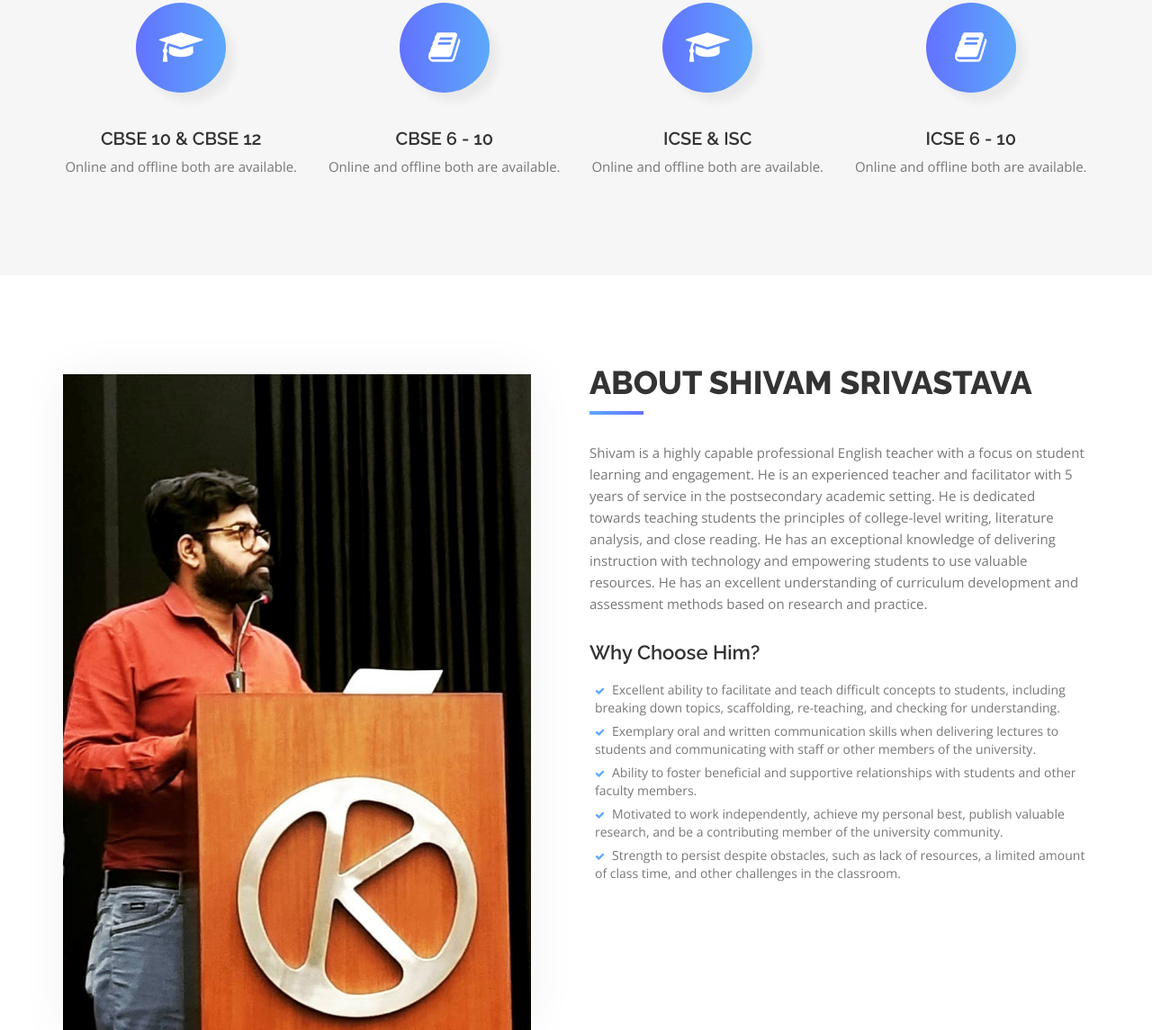
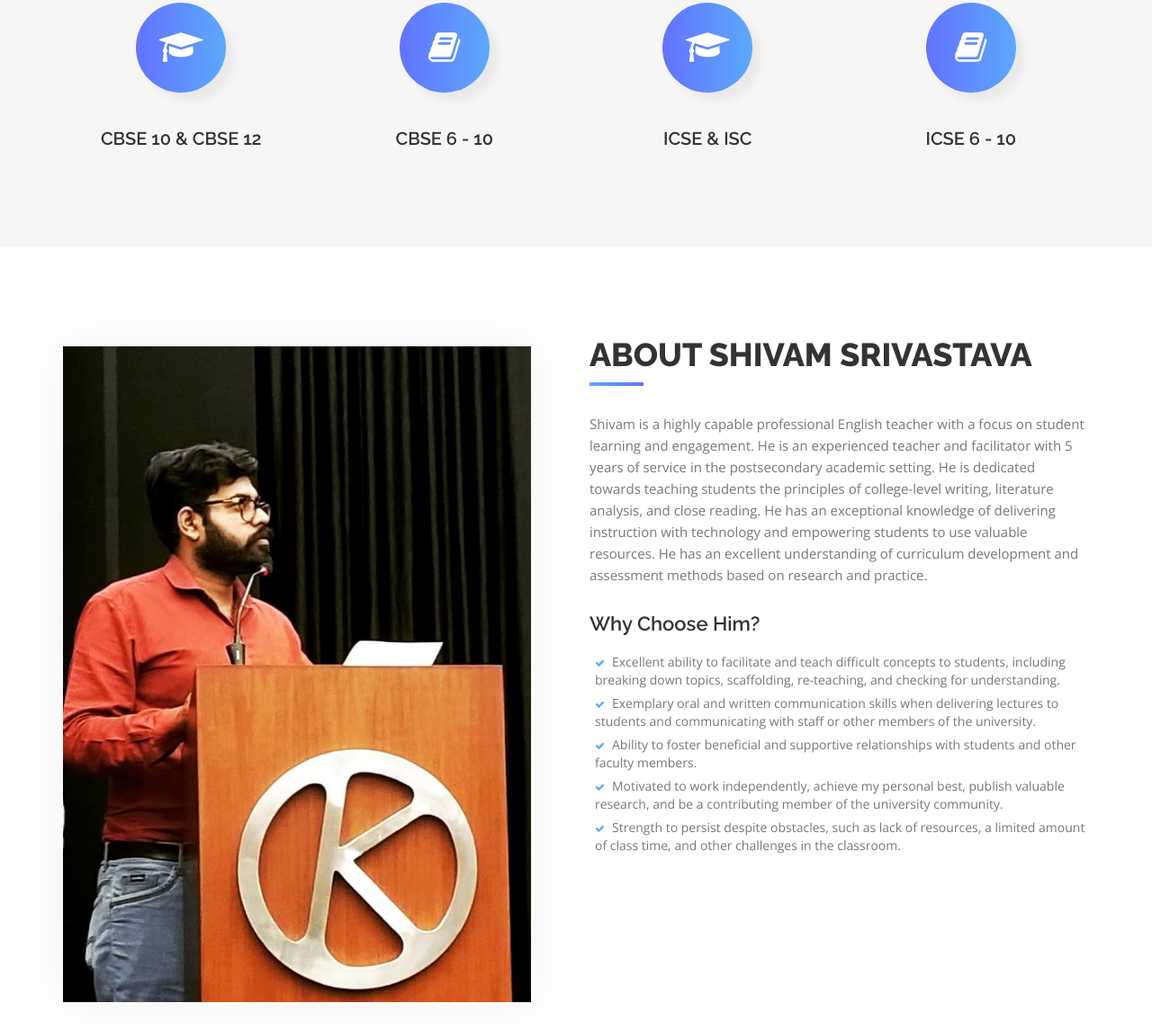
Before and after one commit to tikateklabs/shivamsir, a plain HTML site: page index.html in a window 1280 px wide. Shown: the part 1015-2160 px from the top of the page at 90% size. Drawn offline with nearby package versions, Linux system fonts and the light colour scheme.

Commit message:
Removed course description and added tikateklabs

```diff
--- a/index.html
+++ b/index.html
@@ -86,19 +86,19 @@
     <div class="row">
       <div class="col-xs-6 col-md-3"> <i class="fa fa-graduation-cap"></i>
         <h3>CBSE 10 & CBSE 12</h3>
-        <p>Online and offline both are available.</p>
+        <p></p>
       </div>
       <div class="col-xs-6 col-md-3"> <i class="fa fa-book"></i>
         <h3>CBSE 6 - 10</h3>
-        <p>Online and offline both are available.</p>
+        <p></p>
       </div>
       <div class="col-xs-6 col-md-3"> <i class="fa fa-graduation-cap"></i>
         <h3>ICSE & ISC</h3>
-        <p>Online and offline both are available.</p>
+        <p></p>
       </div>
       <div class="col-xs-6 col-md-3"> <i class="fa fa-book"></i>
 	   <h3>ICSE 6 - 10</h3>
-        <p>Online and offline both are available.</p>
+        <p></p>
       </div>
     </div>
   </div>
@@ -394,7 +394,7 @@
 <!-- Footer Section -->
 <div id="footer">
   <div class="container text-center">
-    <p>&copy; 2017 Interact. Design by <a href="http://www.templatewire.com" rel="nofollow">Shreya</a></p>
+    <p>&copy; 2020 Design by <a href="http://www.tikateklabs.com" rel="nofollow">Tik A Tek Labs</a></p>
   </div>
 </div>
 <script type="text/javascript" src="js/jquery.1.11.1.js"></script>
```
